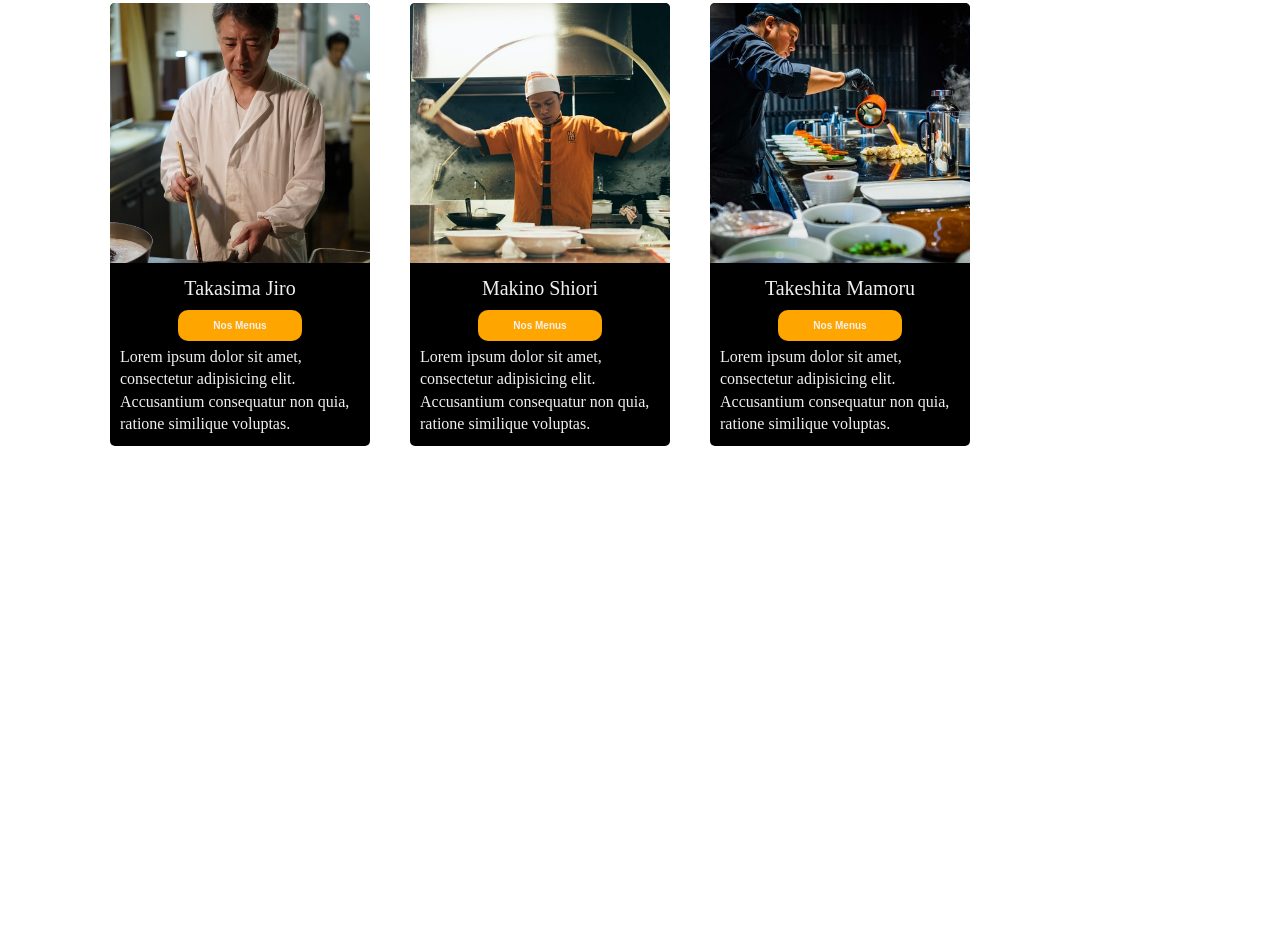
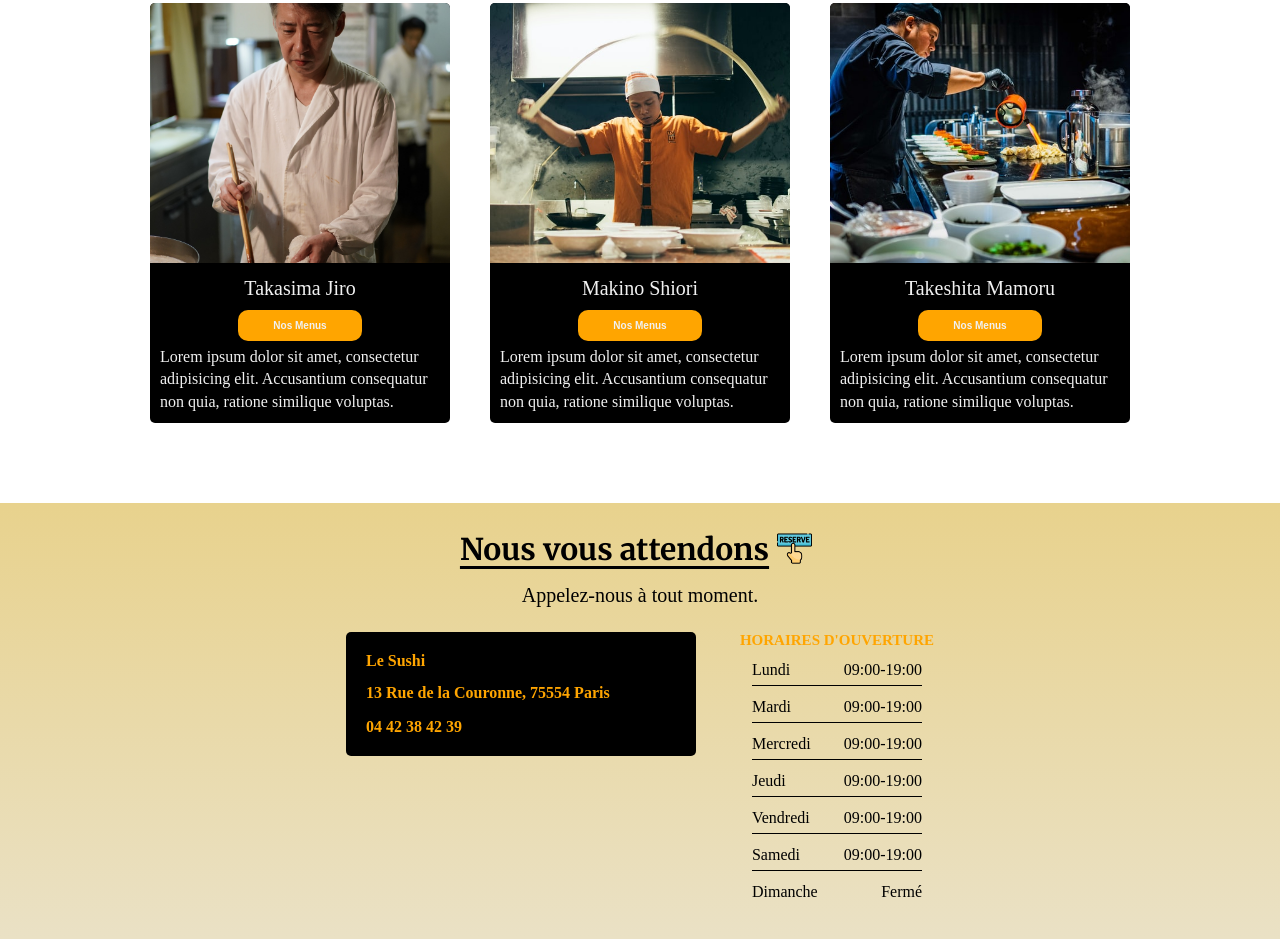
Before and after one commit to LeaVc11/Site-restaurant, a plain HTML site: page index.html in a window 1280 px wide. Shown: the part 1241-2180 px from the top of the page. Before the commit the page ends 1767 px from the top, so only its background shows below. Drawn offline with Linux system fonts and the light colour scheme.

Commit message:
section contact

```diff
--- a/index.html
+++ b/index.html
@@ -150,19 +150,21 @@
                     </div>
                     <button>Nos Menus</button>
                     <p class="card-description">
-                    Lorem ipsum dolor sit amet, consectetur adipisicing elit. Accusantium consequatur non quia, ratione similique voluptas.
+                        Lorem ipsum dolor sit amet, consectetur adipisicing elit. Accusantium consequatur non quia,
+                        ratione similique voluptas.
                     </p>
                 </div>
             </div>
             <div class="menu-card">
-            <img src="ressources/img/chef-2.jpg" class="profile-chef" alt="chef1" >
+                <img src="ressources/img/chef-2.jpg" class="profile-chef" alt="chef1">
                 <div class="card-content">
                     <div class="top-card-content">
                         <p class="card-name">Makino Shiori</p>
                     </div>
                     <button>Nos Menus</button>
                     <p class="card-description">
-                    Lorem ipsum dolor sit amet, consectetur adipisicing elit. Accusantium consequatur non quia, ratione similique voluptas.
+                        Lorem ipsum dolor sit amet, consectetur adipisicing elit. Accusantium consequatur non quia,
+                        ratione similique voluptas.
                     </p>
                 </div>
             </div>
@@ -174,12 +176,46 @@
                     </div>
                     <button>Nos Menus</button>
                     <p class="card-description">
-                    Lorem ipsum dolor sit amet, consectetur adipisicing elit. Accusantium consequatur non quia, ratione similique voluptas.
+                        Lorem ipsum dolor sit amet, consectetur adipisicing elit. Accusantium consequatur non quia,
+                        ratione similique voluptas.
                     </p>
                 </div>
             </div>
         </div>
     </section>
+
+    <!--    Contact-->
+    <section class="contact" id="contact">
+        <h2 class="section-title">
+            <span>Nous vous attendons</span>
+            <img src="ressources/icone/reserve.png" alt="">
+        </h2>
+        <p class="section-subtitle">Appelez-nous à tout moment.</p>
+        <div class="container contact-content">
+            <div class="adresse">
+                <div class="contact-block">
+                    <p>Le Sushi</p>
+                    <p>13 Rue de la Couronne, 75554 Paris</p>
+                    <p>04 42 38 42 39</p>
+
+                </div>
+            </div>
+            <div class="schedule">
+                <div class="schedule-tableau">
+                    <h3 class="heading-h3">Horaires d'ouverture</h3>
+                    <p><span>Lundi</span> <span>09:00-19:00</span></p>
+                    <p><span>Mardi</span> <span>09:00-19:00</span></p>
+                    <p><span>Mercredi</span> <span>09:00-19:00</span></p>
+                    <p><span>Jeudi</span> <span>09:00-19:00</span></p>
+                    <p><span>Vendredi</span> <span>09:00-19:00</span></p>
+                    <p><span>Samedi</span> <span>09:00-19:00</span></p>
+                    <p><span>Dimanche</span> <span>Fermé</span></p>
+                </div>
+            </div>
+        </div>
+
+    </section>
+
 </main>
 
 <script src="script.js"></script>
--- a/style.css
+++ b/style.css
@@ -381,7 +381,7 @@
 
 .about {
     padding: 50px 20px 25px;
-    background-color: white;
+    background: linear-gradient(to bottom, #e8d28d, #eae1c5);
 }
 
 .about-content {
@@ -525,13 +525,14 @@
 
 .cards-container {
     display: flex;
-    justify-content: start;
+    justify-content: center;
     flex-wrap: wrap;
 }
 
 .menu-card {
+
     flex-shrink: 0;
-    width: 260px;
+    width: 300px;
     color: #f1f1f1;
     margin: 20px;
     border-radius: 5px;
@@ -589,11 +590,14 @@
 }
 
 @media (max-width: 960px) {
+    .menu {
+        width: 100%;
+    }
+
     .menu-card {
-        width: 20%;
-        max-width: 400px;
-        margin: 20px 20px 25px 80px;
-    }
+        width: 40%;
+        max-width: 450px;
+        margin: 20px 20px 25px 20px;
     }
 
     @media (max-width: 720px) {
@@ -615,13 +619,13 @@
     @media (max-width: 550px) {
         .menu-card {
             width: 100%;
-        max-width: 400px;
-        margin: 0 20px 25px 80px;
+            max-width: 550px;
+            margin: 0 20px 25px 50px;
         }
 
         .menu {
-        max-width: 350px;
-        padding: 50px 20px 200px 0;
+            max-width: 750px;
+            padding: 50px 20px 30px 0;
             margin: 0;
         }
 
@@ -636,7 +640,7 @@
 
         .menu {
             max-width: 300px;
-        padding: 50px 20px 200px 0;
+            padding: 50px 20px 50px 0;
             margin: 0;
         }
 
@@ -651,7 +655,7 @@
 
         .menu {
             max-width: 250px;
-        padding: 50px 20px 200px 0;
+            padding: 50px 20px 50px 0;
             margin: 0;
         }
 
@@ -668,9 +672,52 @@
     @media (max-width: 320px) {
 
         .menu {
-        max-width: 250px;
-        padding: 50px 50px 200px 0;
-
+            max-width: 300px;
+            padding: 50px 20px 20px 0;
+            margin: 0;
+        }
+    }
 }
 
+/*<!--       Contact-->*/
+.contact {
+    padding: 20px 20px 20px;
+    background: linear-gradient(to bottom, #e8d28d, #eae1c5);
 }
+
+.contact-content {
+    display: flex;
+    justify-content: center;
+}
+
+.contact-block {
+    font-weight: bold;
+    background-color: black;
+    padding: 20px;
+    border-radius: 5px;
+    color: orange;
+    width: 350px;
+}
+
+.contact-block :nth-child(1) {
+    margin-bottom: 16px;
+}
+.contact-block p:nth-child(1) {
+    font-size: 16px;
+    margin-bottom: 14px;
+}
+.contact-block p:nth-child(2) {
+    margin-bottom: 16px;
+}
+.schedule{
+    margin-left: 44px;
+}
+.schedule-tableau p {
+    display: flex;
+    justify-content: space-between;
+    margin: 12px;
+    padding-bottom: 6px;
+}
+.schedule-tableau p:not(:last-of-type) {
+    border-bottom: 1px solid black;
+}
```
Also changed, not shown: ressources/icone/reserve.png (added). Lines whose indentation alone changed are shown as unchanged.
